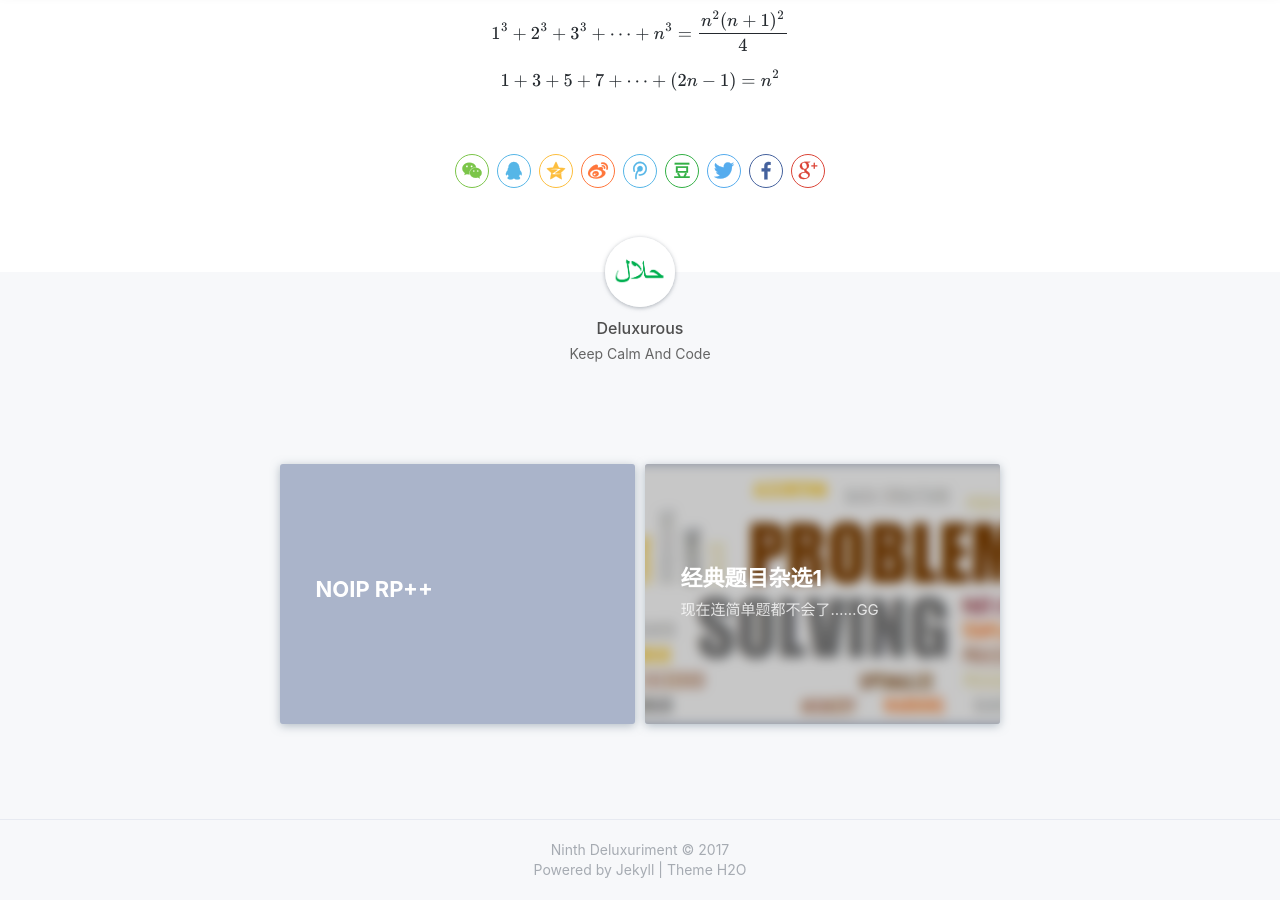
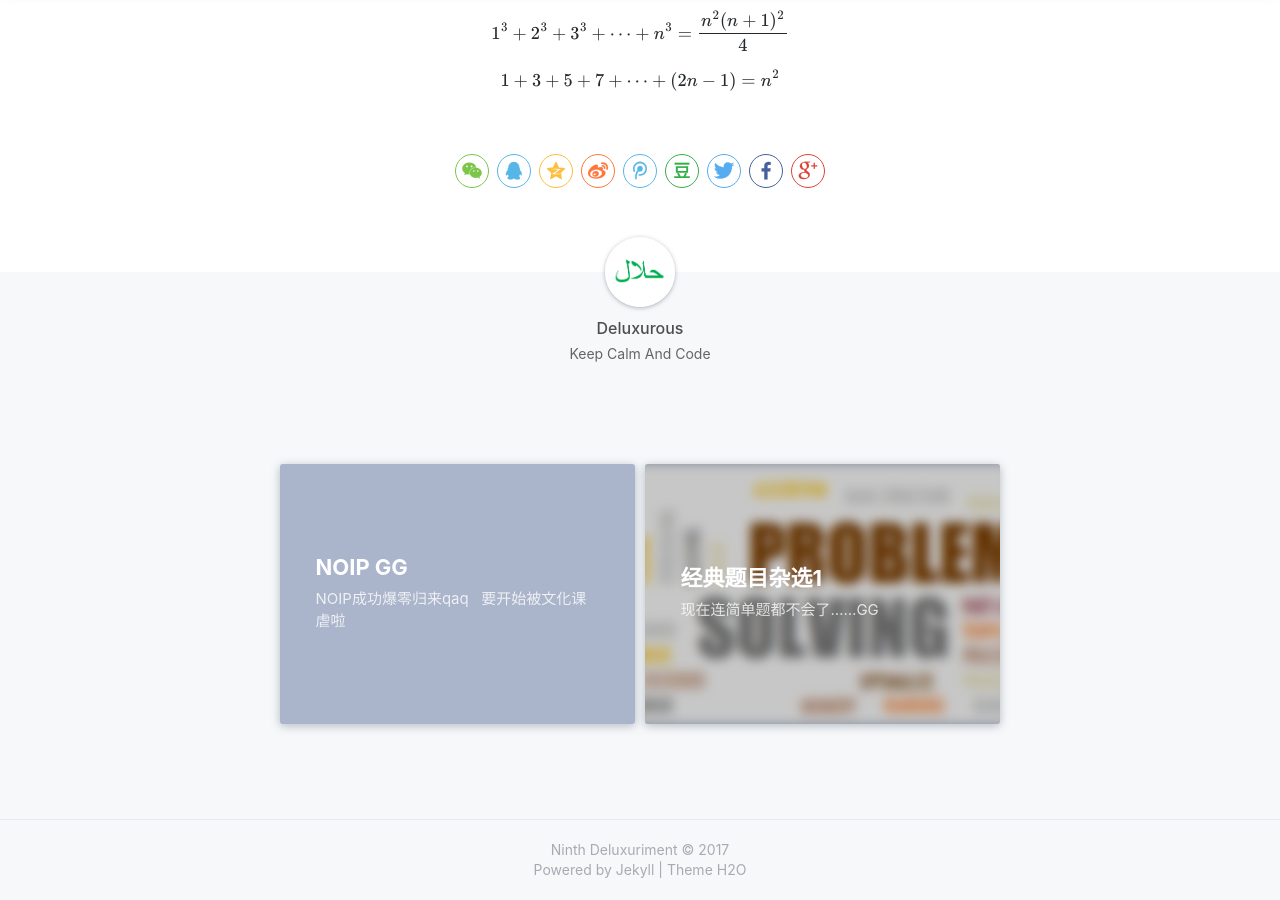
Before and after one commit to RamonZhou/ramonzhou.github.io, a Jekyll site: the page built from _posts/2017-11-09-formula-1.md, in a window 1280 px wide and 900 px high, scrolled down 5166 px. Built offline with Jekyll 4.4.1, drawn with Linux system fonts in a browser that asks for light colours; nearby versions of some CDN libraries; some web fonts are replaced; formulas are drawn with MathJax 3; comment, search, counter and statistics services are not loaded; a style sheet for code colours, icons or effects is not loaded.

Commit message:
1118 update

```diff
--- a/_layouts/post.html
+++ b/_layouts/post.html
@@ -166,6 +166,7 @@ MathJax.Hub.Config({
         skipTags: ['script', 'noscript', 'style', 'textarea', 'pre', 'code'] },
         messageStyle: "none",
     "HTML-CSS": { preferredFont: "TeX", availableFonts: ["STIX","TeX"] }
+
 });
 </script>
 <!-- ****** -->
--- a/_posts/2017-11-09-noiprp.md
+++ b/_posts/2017-11-09-noiprp.md
@@ -1,6 +1,7 @@
 ---
-title: 'NOIP RP++'
+title: 'NOIP GG'
 notice: true
+excerpt: 'NOIP成功爆零归来qaq &nbsp; 要开始被文化课虐啦'
 url: '/'
 top: true
 ---
```
